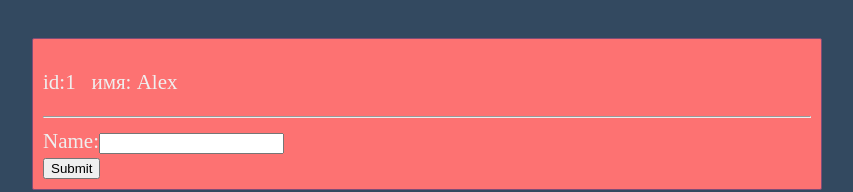
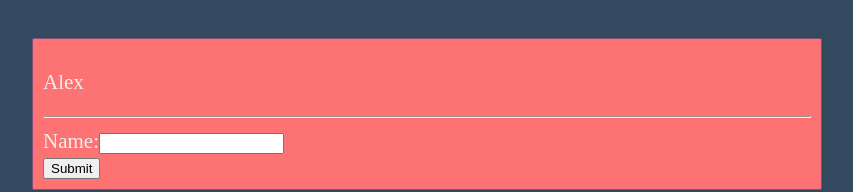
Before and after one commit to WondrousSquirrel/redux_project, a React app: page / in a window 1280 px wide. Shown: the part 150-342 px from the top of the page, without its empty margins (213-1066 px from the left). Built offline with nearby package versions, Linux system fonts and the light colour scheme.

Commit message:
Custom Collapse on click

```diff
--- /dev/null
+++ b/src/Components/Friend.jsx
@@ -0,0 +1,30 @@
+import React, { Component } from "react";
+import FriendInfo from "./FriendInfo";
+
+class Friend extends Component {
+  // Являет собой компонент хранящий состояние collapse
+  constructor(props) {
+    super(props);
+
+    this.state = { isOpen: false };
+    this.toogle = this.toogle.bind(this);
+  }
+
+  toogle = () => {
+    const { isOpen } = this.state;
+    this.setState({ isOpen: !isOpen });
+  };
+  render() {
+    const info = this.props.info; // попытка уменьшит кол-во набираемых символов
+    return (
+      <>
+        {/* По клику изменяем состояние и таким образом отображаем полную информацию */}
+        <p onClick={this.toogle}>{info.name}</p>
+        {/*Если isOpen === true, то компонент FriendInfo будет отображен */}
+        {this.state.isOpen && <FriendInfo info={info} />}
+      </>
+    );
+  }
+}
+
+export default Friend;
--- /dev/null
+++ b/src/Components/FriendInfo.jsx
@@ -0,0 +1,12 @@
+import React from "react";
+
+function FriendInfo(props) {
+  const info = props.info;
+  return (
+    <div>
+      <h1>{info.name}</h1>
+    </div>
+  );
+}
+
+export default FriendInfo;
--- a/src/Components/FriendList.jsx
+++ b/src/Components/FriendList.jsx
@@ -7,11 +7,12 @@ import { addFriend } from "../actions/friendActions";
 import "../css/content.css";
 
 import NameInput from "./NameInput";
+import Friend from "./Friend";
 
 class FriendList extends Component {
   constructor(props) {
     super(props);
-    this.state = { name: "" };
+    this.state = { name: "", show: false };
 
     this.onClick = this.onClick.bind(this);
     this.onNameChange = this.onNameChange.bind(this);
@@ -40,13 +41,13 @@ class FriendList extends Component {
         </div>
         <br />
         <div className="content">
+          {/* Перебираем хранилище и отображаем на каждый объект свой компонент */}
           {this.props.friends.id.map((friend, index) => (
-            <p href="#" key={index}>
-              id:{index + 1} &nbsp; имя:&nbsp;
-              {this.props.friends.friendsById[friend].info.name}
-            </p>
+            <Friend
+              key={index}
+              info={this.props.friends.friendsById[friend].info}
+            />
           ))}
-
           <hr />
           <NameInput onNameChange={this.onNameChange} />
           <button type="submit" onClick={this.onClick}>
```
